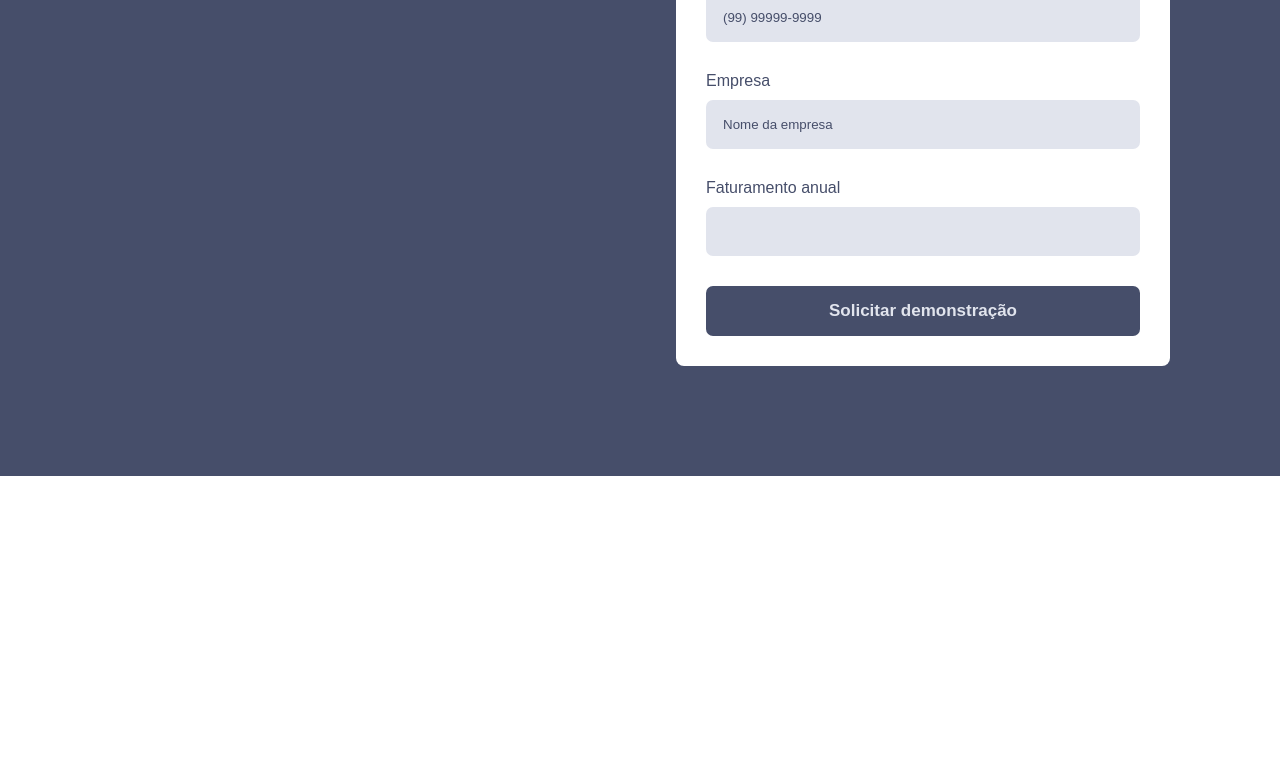
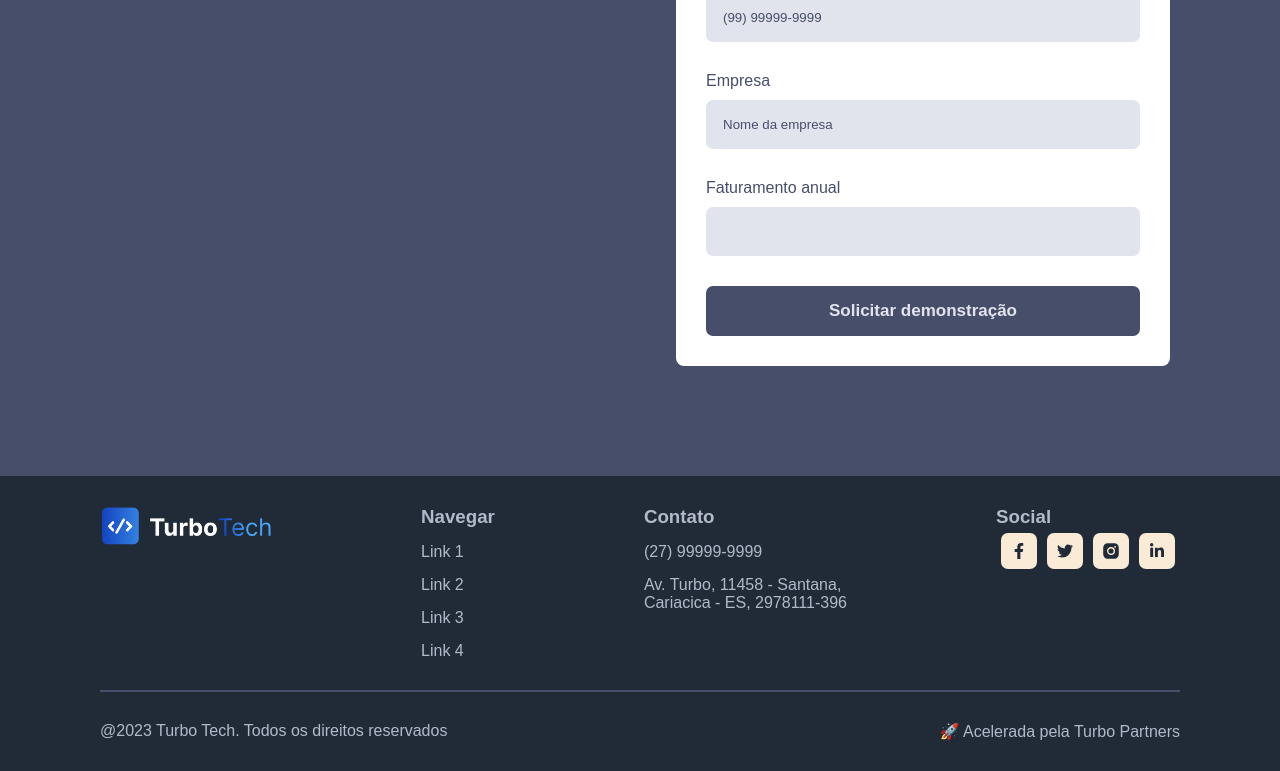
Before and after one commit to ArthurRibbeiro/testewebsite, a React (Create React App) app: page / in a window 1280 px wide. Shown: the part 1140-1911 px from the top of the page. Before the commit the page ends 1616 px from the top, so only its background shows below. Built offline with nearby package versions, Linux system fonts and the light colour scheme.

Commit message:
rodapé criado

```diff
--- a/src/App.js
+++ b/src/App.js
@@ -3,6 +3,7 @@ import './App.css';
 import Cabecalho from './componentes/cabecalho';
 import Apresentacao from './componentes/apresentacao';
 import Form from './componentes/form';
+import Rodape from './componentes/rodape';
 
 function App() {
   return (
@@ -11,6 +12,7 @@ function App() {
     <Apresentacao />
 
     <Form />
+    <Rodape />
 
 
 
--- /dev/null
+++ b/src/componentes/estilos/rodape.css
@@ -0,0 +1,80 @@
+.rodape{
+    background-color: #212b38;
+    padding: 30px  100px ;
+
+}
+
+.rodapespace{
+
+    display: flex;
+    flex-direction: row;
+    justify-content: space-between;
+
+
+
+    color: #b4b9c9;
+
+
+}
+
+
+.logoRodape img{
+    width: 172px;
+    height: 40px;
+
+
+}
+
+.navegar li{
+    list-style: none;
+    padding-top: 15px;
+}
+.navegar a{
+    color:#b4b9c9;
+}
+
+.contato{
+    display: flex;
+    flex-direction: column;
+}
+
+.contato p{
+    padding: 15px 0px;
+}
+
+.socialbox{
+    background-color:antiquewhite;
+    color: #212b38;
+
+    display: flex;
+    align-items: center;
+    justify-content: center;
+
+    padding: 10px;
+    margin: 5px;
+
+    border-radius: 7px;
+}
+
+.socialSpace{
+    display: flex;
+    flex-direction: row;
+}
+#rodapeicon{
+    transform: scale(1.3);
+}
+.inferior{
+    display: flex;
+    flex-direction: row;
+    justify-content:  space-between;
+    color:  #b4b9c9;
+}
+
+hr{
+    border-style: solid;
+    border-color: #464e6a;
+    margin:30px 0px;
+
+
+
+}
--- /dev/null
+++ b/src/componentes/rodape.js
@@ -0,0 +1,55 @@
+import "./estilos/rodape.css"
+
+import logo from '../assets/logo.png'
+import { FaFacebookF, FaTwitter, FaLinkedinIn} from "react-icons/fa";
+import { BiLogoInstagramAlt} from "react-icons/bi";
+
+function Rodape(){
+    return(
+        <div className="rodape">
+            <div className="rodapespace">
+                <div className="logoRodape">
+                    <img src={logo} />
+                </div>
+                <div className="navegar">
+                    <h3>Navegar</h3>
+                    <ul>
+                        <li><a href="#">Link 1</a></li>
+                        <li><a href="#">Link 2</a></li>
+                        <li><a href="#">Link 3</a></li>
+                        <li><a href="#">Link 4</a></li>
+                    </ul>
+
+                </div>
+                <div className="contato">
+
+                <h3>Contato</h3>
+                <p>(27) 99999-9999</p>
+                <span>Av. Turbo, 11458 - Santana,</span>
+                <span>Cariacica - ES, 2978111-396</span>
+                </div>
+
+                <div className="social">
+                <h3>Social</h3>
+                    <div className="socialSpace">
+                        <div className="socialbox"><FaFacebookF/></div>
+                        <div className="socialbox"><FaTwitter /></div>
+                        <div className="socialbox"><BiLogoInstagramAlt id="rodapeicon" /></div>
+                        <div className="socialbox"><FaLinkedinIn/></div>
+                    </div>
+                </div>
+
+
+            </div>
+            <hr />
+            <div className="inferior">
+                <p>@2023 Turbo Tech. Todos os direitos reservados</p>
+                <p>🚀 Acelerada pela Turbo Partners</p>
+            </div>
+
+        </div>
+
+    )
+}
+
+export default Rodape
```
